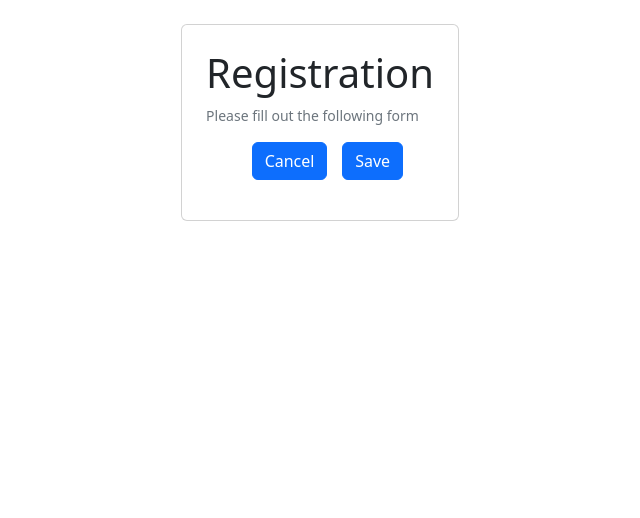
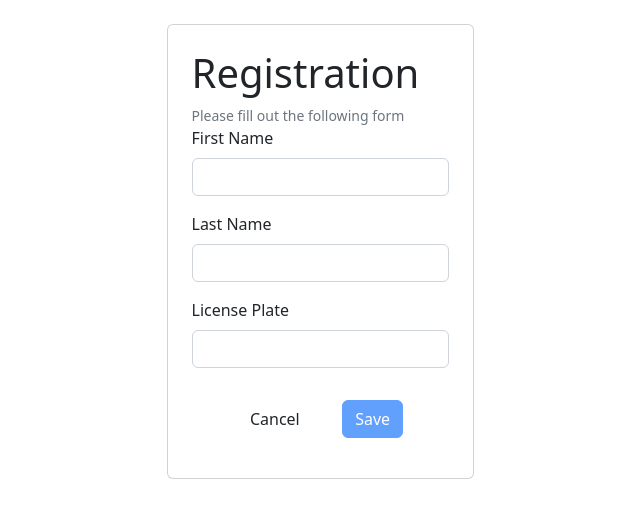
Before and after one commit to Edrac/AppointmentSystemUI, an Angular app in the folder AppointmentSystemUI/: page /registration in a window 1280 px wide. Shown: the top 518 px of the page, without its empty margins (320-960 px from the left). Built offline with nearby package versions, Linux system fonts and the light colour scheme.

Commit message:
user registration implemented

```diff
--- a/AppointmentSystemUI/src/app/app.module.ts
+++ b/AppointmentSystemUI/src/app/app.module.ts
@@ -1,3 +1,4 @@
+import { HttpClientModule } from '@angular/common/http';
 import { NgModule } from '@angular/core';
 import { BrowserModule } from '@angular/platform-browser';
 
@@ -10,7 +11,8 @@ import { AppComponent } from './app.component';
   ],
   imports: [
     BrowserModule,
-    AppRoutingModule
+    AppRoutingModule,
+    HttpClientModule,
   ],
   providers: [],
   bootstrap: [AppComponent]
--- a/AppointmentSystemUI/src/app/core/services/api/appointment/api.appointment.service.ts
+++ b/AppointmentSystemUI/src/app/core/services/api/appointment/api.appointment.service.ts
@@ -16,7 +16,7 @@ export class ApiAppointmentService {
 
   getAppointments(): Observable<Appointments> {
     let params: BaseURLParams = {
-      url: this._apiHttpService.createUrl('/Appointments'),
+      url: this._apiHttpService.createUrl('Appointments'),
     }
     return this._apiHttpService.get(params);
   }
--- a/AppointmentSystemUI/src/app/core/services/api/user/api.user.service.ts
+++ b/AppointmentSystemUI/src/app/core/services/api/user/api.user.service.ts
@@ -16,9 +16,18 @@ export class ApiUserService {
 
   getUser(): Observable<User> {
     let params: BaseURLParams = {
-      url: this._apiHttpService.createUrl('/Users'),
+      url: this._apiHttpService.createUrl('Users'),
     }
     return this._apiHttpService.get(params);
   }
 
+  createUser(user: User): Observable<any> {
+    let params: BaseURLParams = {
+      url: this._apiHttpService.createUrl('Users'),
+      body: user,
+    }
+    return this._apiHttpService.post(params);
+
+  }
+
 }
--- a/AppointmentSystemUI/src/app/pages/registration/registration.component.html
+++ b/AppointmentSystemUI/src/app/pages/registration/registration.component.html
@@ -2,14 +2,46 @@
   <div class="card p-4">
     <h1>Registration</h1>
     <small class="text-muted">Please fill out the following form</small>
-    <div class="card-body d-flex justify-content-evenly">
-      <form [formGroup]="registrationForm">
-
-      </form>
-      <button class="btn btn-primary"
-              [routerLink]="['/dashboard']">Cancel</button>
-      <button class="btn btn-primary"
-              (click)="save()">Save</button>
-    </div>
+    <form [formGroup]="registrationForm"
+          (ngSubmit)="save()">
+      <div class="mb-3">
+        <label for="firstName"
+               class="form-label">
+          First Name
+        </label>
+        <input id="firstName"
+               class="form-control"
+               type="text"
+               formControlName="firstName">
+      </div>
+      <div class="mb-3">
+        <label for="lastName"
+               class="form-label">
+          Last Name
+        </label>
+        <input id="lastName"
+               class="form-control"
+               type="text"
+               formControlName="lastName">
+      </div>
+      <div class="mb-3">
+        <label for="id"
+               class="form-label">
+          License Plate
+        </label>
+        <input id="id"
+               class="form-control"
+               type="text"
+               formControlName="id">
+      </div>
+      <div class="card-body d-flex justify-content-evenly">
+        <button class="btn btn-default"
+                type="button"
+                [routerLink]="['/dashboard']">Cancel</button>
+        <button class="btn btn-primary"
+                [disabled]="registrationForm.invalid"
+                type="submit">Save</button>
+      </div>
+    </form>
   </div>
 </div>
--- a/AppointmentSystemUI/src/app/pages/registration/registration.component.ts
+++ b/AppointmentSystemUI/src/app/pages/registration/registration.component.ts
@@ -1,5 +1,8 @@
 import { Component, OnInit } from '@angular/core';
 import { FormBuilder, FormControl, FormGroup, Validators } from '@angular/forms';
+import { Subscription } from 'rxjs';
+import { ApiUserService } from 'src/app/core/services/api/user/api.user.service';
+import { User } from 'src/app/shared/interfaces/user';
 
 @Component({
   selector: 'app-registration',
@@ -8,15 +11,17 @@ import { FormBuilder, FormControl, FormGroup, Validators } from '@angular/forms'
 })
 export class RegistrationComponent implements OnInit {
 
+  private _subscriptions: Subscription = new Subscription();
   public registrationForm: FormGroup;
   constructor(
     private _formBuilder: FormBuilder,
+    private _apiUserService: ApiUserService,
   ) {
     this.registrationForm = _formBuilder.group(
       {
         firstName: new FormControl('', [Validators.required, Validators.minLength(3)]),
-        LastName: new FormControl('', [Validators.required, Validators.minLength(3)]),
-        Id: new FormControl('', [Validators.required, Validators.minLength(3)]),
+        lastName: new FormControl('', [Validators.required, Validators.minLength(3)]),
+        id: new FormControl('', [Validators.required, Validators.minLength(3)]),
       }
     );
   }
@@ -26,7 +31,19 @@ export class RegistrationComponent implements OnInit {
   }
 
   save(): void {
-
+    let user: User = {
+      id: this.registrationForm.controls['id'].value,
+      firstName: this.registrationForm.controls['firstName'].value,
+      lastName: this.registrationForm.controls['lastName'].value,
+    };
+    this._subscriptions.add(
+      this._apiUserService.createUser(user)
+        .subscribe(
+          (resp) => {
+            console.log('resp', resp);
+          }
+        )
+    );
   }
 
 }
--- a/AppointmentSystemUI/src/app/shared/interfaces/user.ts
+++ b/AppointmentSystemUI/src/app/shared/interfaces/user.ts
@@ -1,8 +1,8 @@
 import { Appointments } from "./appointments";
 
 export interface User {
-  Id: string, //license plate
-  FirstName: string,
-  LastName: string,
+  id: string, //license plate
+  firstName: string,
+  lastName: string,
   Appointments?: Array<Appointments> | null,
 }
```
